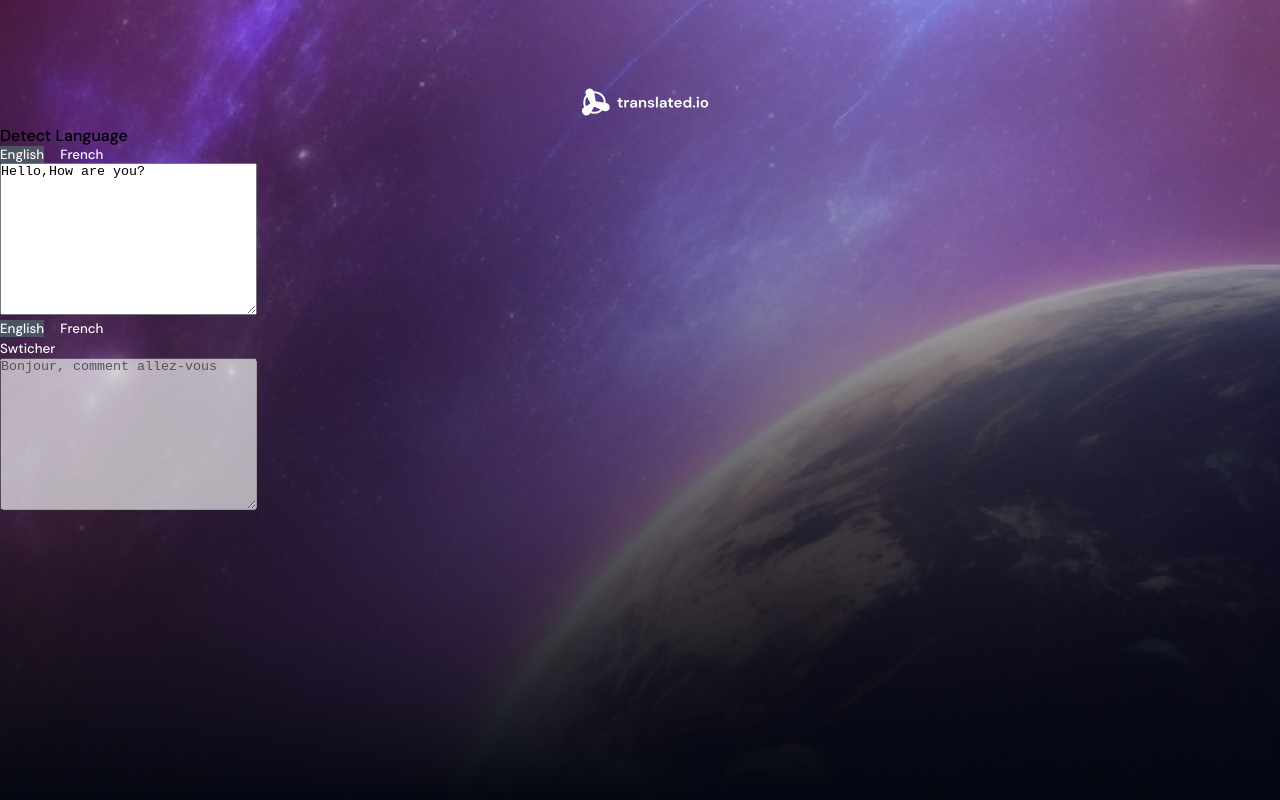
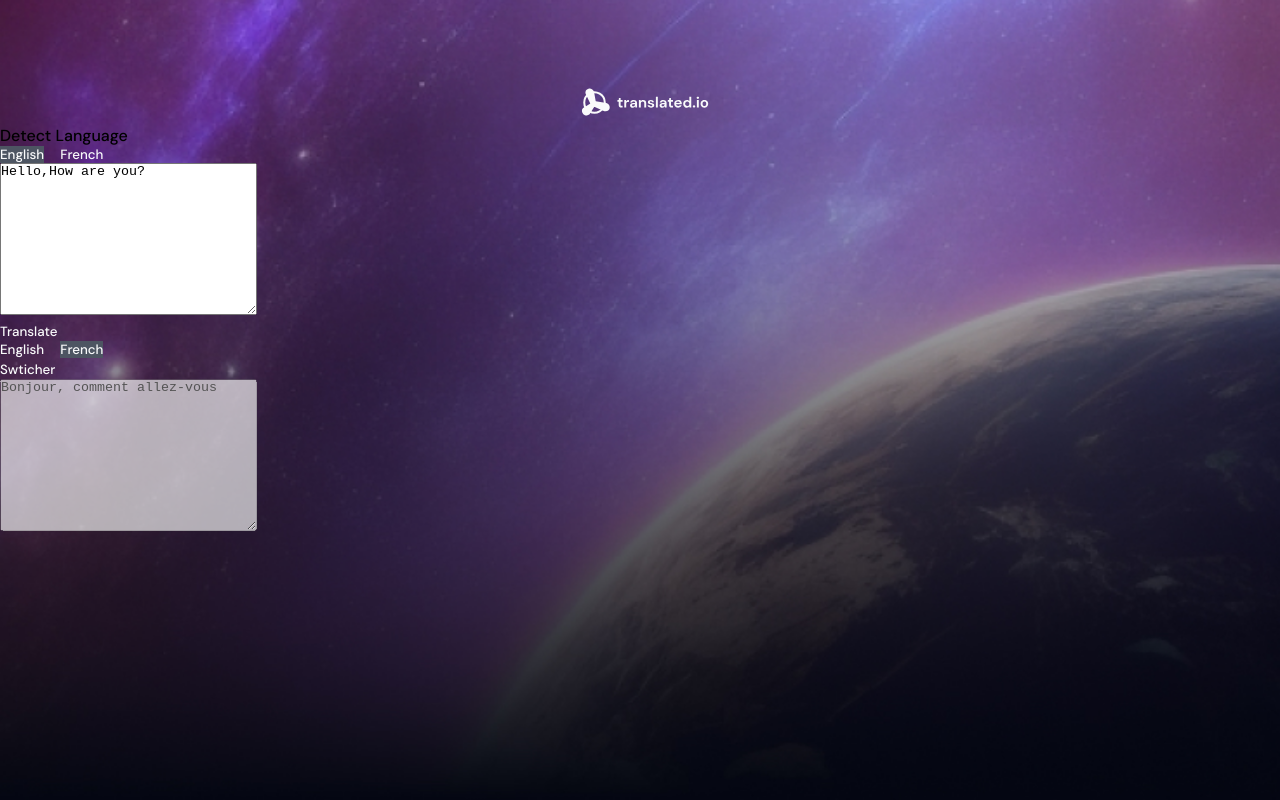
Before and after one commit to neshanth/devchallenge-translate-app, a React (Vite) app: page / in a window 1280 px wide. Built offline with nearby package versions, Linux system fonts and the light colour scheme.

Commit message:
Added Translate Button api call and output display

```diff
--- a/src/App.jsx
+++ b/src/App.jsx
@@ -1,7 +1,6 @@
 import Logo from "./components/Logo/Logo";
 import Translate from "./components/Translate/Translate";
 import TranslateOutput from "./components/TranslateOutput/TranslateOutput";
-import TranslateWidget from "./components/TranslateWidget/TranslateWidget";
 import { useState } from "react";
 
 const App = () => {
@@ -13,7 +12,6 @@ const App = () => {
       </header>
       <main className="main">
         <Translate />
-        <TranslateOutput translatedOutputText={translatedOutputText} />
       </main>
     </>
   );
--- a/src/components/Translate/Translate.jsx
+++ b/src/components/Translate/Translate.jsx
@@ -1,19 +1,41 @@
+import { handleApiCallForLanguageTranslation } from "../../utils/utils";
 import TranslateWidget from "../TranslateWidget/TranslateWidget";
 import { useState } from "react";
 
 const Translate = () => {
   const [language, setLanguage] = useState("English");
   const [text, setText] = useState("Hello,How are you?");
+  const [translatedLanguage, setTranslatedLanguage] = useState("French");
+  const [translatedText, setTranslatedText] = useState("Bonjour, comment allez-vous");
 
-  const handleLanguageChange = (e, name) => {
+  const handleTranslateBtn = () => {
+    const languages = {
+      translate: language,
+      translated: translatedLanguage,
+    };
+    handleApiCallForLanguageTranslation(text, languages)
+      .then((data) => {
+        setTranslatedText(data.responseData.translatedText);
+      })
+      .catch((error) => {
+        console.log(error);
+      });
+  };
+
+  const handleLanguageChange = (e, name, type) => {
     e.preventDefault();
-    setLanguage(name);
+    type === "translate" ? setLanguage(name) : setTranslatedLanguage(name);
   };
 
   const handleTextChange = (e) => {
     setText(e.target.value);
   };
 
-  return <TranslateWidget language={language} handleTextChange={handleTextChange} text={text} handleLanguageChange={handleLanguageChange} />;
+  return (
+    <>
+      <TranslateWidget handleTranslateBtn={handleTranslateBtn} language={language} handleTextChange={handleTextChange} text={text} handleLanguageChange={handleLanguageChange} />
+      <TranslateWidget isTranslateOutput={true} language={translatedLanguage} handleLanguageChange={handleLanguageChange} text={translatedText} />
+    </>
+  );
 };
 export default Translate;
--- a/src/components/TranslateWidget/TranslateWidget.jsx
+++ b/src/components/TranslateWidget/TranslateWidget.jsx
@@ -1,7 +1,7 @@
 import "./translateWidget.scss";
 import { BUTTONS } from "../../utils/constants";
 const TranslateWidget = (props) => {
-  const { language, handleLanguageChange, isTranslateOutput = false, text, handleTextChange, translatedOutputText } = props;
+  const { language, handleLanguageChange, isTranslateOutput = false, text, handleTextChange, handleTranslateBtn } = props;
   // const handleCopyText = () => {
   //   navigator.clipboard.writeText(text);
   // };
@@ -12,7 +12,11 @@ const TranslateWidget = (props) => {
         {!isTranslateOutput && <p>Detect Language</p>}
         <div className="language-options">
           {BUTTONS.map((button) => (
-            <button className={`btn ${language === button.name ? "selected-language" : ""}`} onClick={(e) => handleLanguageChange(e, button.name)} key={button.id}>
+            <button
+              className={`btn ${language === button.name ? "selected-language" : ""}`}
+              onClick={(e) => handleLanguageChange(e, button.name, isTranslateOutput ? "translated" : "translate")}
+              key={button.id}
+            >
               {button.name}
             </button>
           ))}
@@ -23,19 +27,21 @@ const TranslateWidget = (props) => {
       <div className="language-input">
         <textarea disabled={isTranslateOutput} value={text} name="language-input-textarea" id="" cols="30" rows="10" onChange={handleTextChange}></textarea>
       </div>
-      {/* <div className="language-footer">
-        <div className="copy">
+      <div className="language-footer">
+        {/* <div className="copy">
           <button onClick={handleCopyText}>Copy</button>
-        </div>
+        </div> */}
+        {!isTranslateOutput && (
           <button
             onClick={(e) => {
               e.preventDefault();
-            handleApiCallForLanguageTranslation();
+              handleTranslateBtn();
             }}
           >
             Translate
           </button>
-      </div> */}
+        )}
+      </div>
     </div>
   );
 };
--- a/src/utils/utils.js
+++ b/src/utils/utils.js
@@ -1,8 +1,9 @@
-export const handleApiCallForLanguageTranslation = () => {
-    fetch(`https://api.mymemory.translated.net/get?q=${text}&langpair=${translate}|french`)
+export const handleApiCallForLanguageTranslation = (text, languages) => {
+    const { translate, translated } = languages
+    return fetch(`https://api.mymemory.translated.net/get?q=${text}&langpair=${translate}|${translated}`)
         .then((response) => response.json())
         .then((data) => {
-            console.log(data);
+            return data
         })
         .catch((error) => {
             console.log(error);
```
Lines whose indentation alone changed are shown as unchanged.
